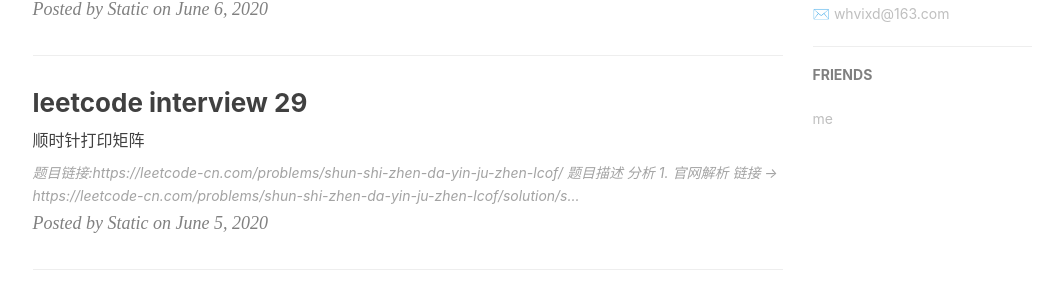
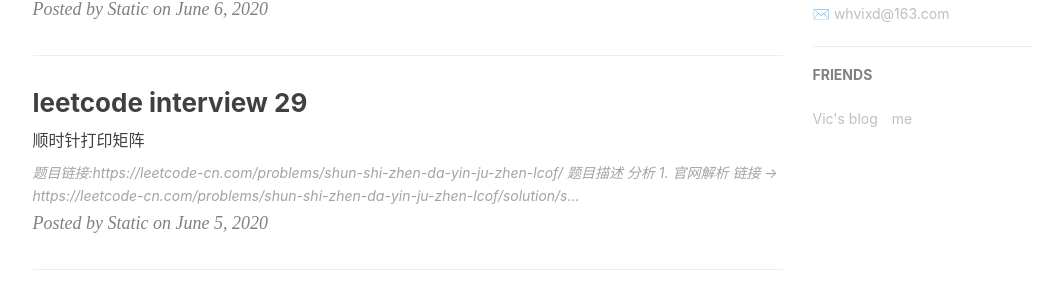
Before and after one commit to whvixd/qilixiang.github.io, a Jekyll site: the page built from index.html, in a window 1280 px wide and 900 px high, scrolled down 897 px. Shown: the part 150-453 px from the top of the window, without its empty margins (135-1194 px from the left). Built offline with Jekyll 4.4.1, drawn with Linux system fonts in a browser that asks for light colours; nearby versions of some CDN libraries; the list of posts is cut into pages by our own code; comment, search, counter and statistics services are not loaded.

Commit message:
add friend

```diff
--- a/_config.yml
+++ b/_config.yml
@@ -102,10 +102,11 @@ friends: [
 #    },{
 #        title: "leijun",
 #        href: "https://weibo.com/leijun?refer_flag=1001030101_"
-#    },{
-#        title: "dongge",
-#        href: "https://weibo.com/liuqiangdong?refer_flag=1001030101_&is_hot=1"
 #    },
+    {
+        title: "Vic's blog",
+        href: "https://vicc.site"
+    },
     {
         title: "me",
         href: "https://weibo.com/3283052617/profile?topnav=1&wvr=6&is_all=1"
```
